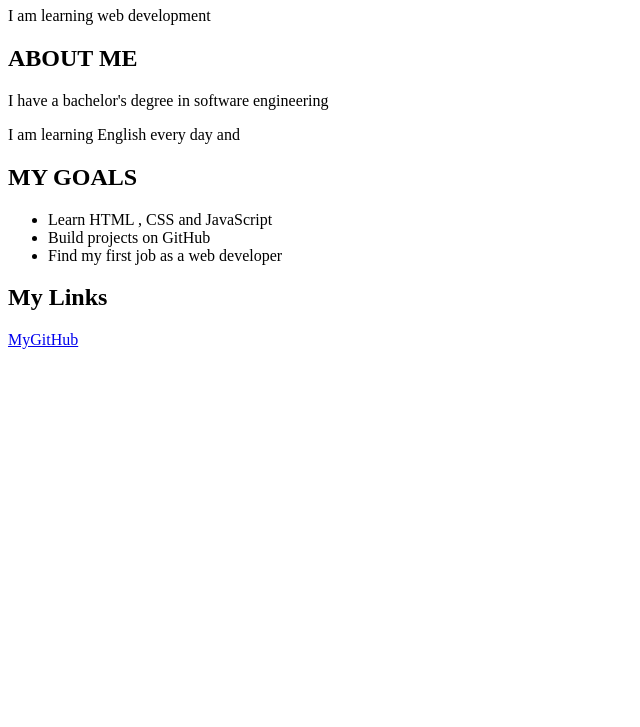
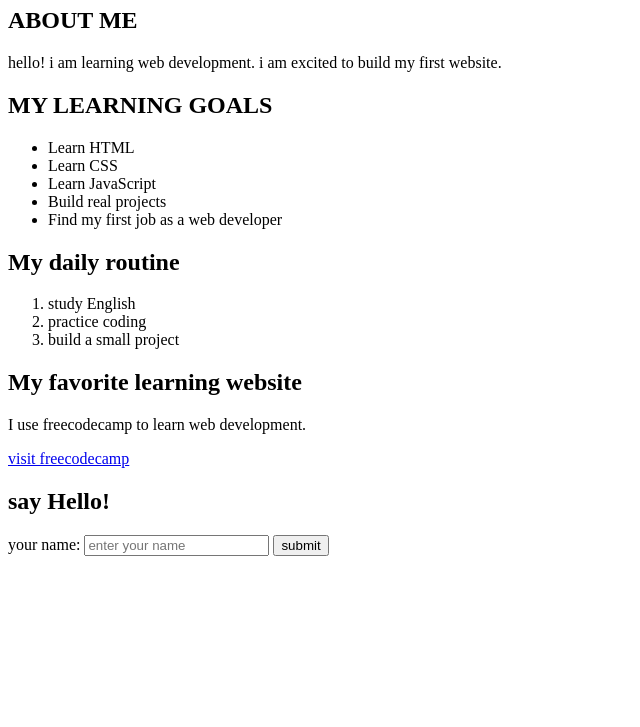
Before and after one commit to reyhanehsyd-jpg/my-first-site, a plain HTML site: page index.html in a window 1280 px wide. Shown: the part 73-800 px from the top of the page, without its empty margins (0-640 px from the left). Drawn offline with Linux system fonts and the light colour scheme.

Commit message:
update my website

```diff
--- a/index.html
+++ b/index.html
@@ -1,23 +1,49 @@
 <!DOCTYPE html>
-<html>
+<html lang="en">
 <head>
-    <title>My first site</title>
+    <meta charset="utf-8">
+    <meta name="viewport" content="width=device-width, initial-scale=1.0">
+    <title>my learning journey</title>
 </head>
 <body>
-
-    <h1>Hi I am reyhaneh
+       <!--main heading-->
+    <h1>my learning journey
     </h1>
-    <p>I am learning web development</p>
+    <!--introduction-->
     <h2>ABOUT ME</h2>
-        <p>I have a bachelor's degree in software engineering </p>
-        <p>I am learning English every day and </p>
-    <h2>MY GOALS</h2>
+        <p>hello! i am learning web development. i am excited to build my first website.</p>
+    <!--my goals-->
+    <h2>MY LEARNING GOALS</h2>
         <ul>
-        <li>Learn HTML , CSS and JavaScript</li>
-        <li>Build projects on GitHub</li>
+        <li>Learn HTML</li>
+        <li>Learn CSS</li>
+        <li>Learn JavaScript</li>
+        <li>Build real projects</li>
         <li>Find my first job as a web developer</li>
     </ul>
-    <h2>My Links</h2>
-    <a href= "https://github.com/reyhanehsyd-jpg">MyGitHub</a>
+    <!--My daily routine-->
+    <h2>My daily routine</h2>
+    <ol>
+        <li>study English</li>
+        <li>practice coding</li>
+        <li>build a small project</li>
+    </ol>
+    <!--A useful website-->
+    <h2>My favorite learning website</h2>
+    <p>
+        I use freecodecamp to learn web development.
+    </p>
+    <a href= "https://www.freecodecamp.org/"target="-blank">
+       visit freecodecamp</a>
+    <!--contact section-->
+    <h2>say Hello!</h2>
+<form>
+    <label for="name">your name:</label>
+    <input
+          type="text"
+          id="name"
+          placeholder="enter your name">
+    <button type="submit">submit</button>
+</form>
 </body>
 </html>
```
